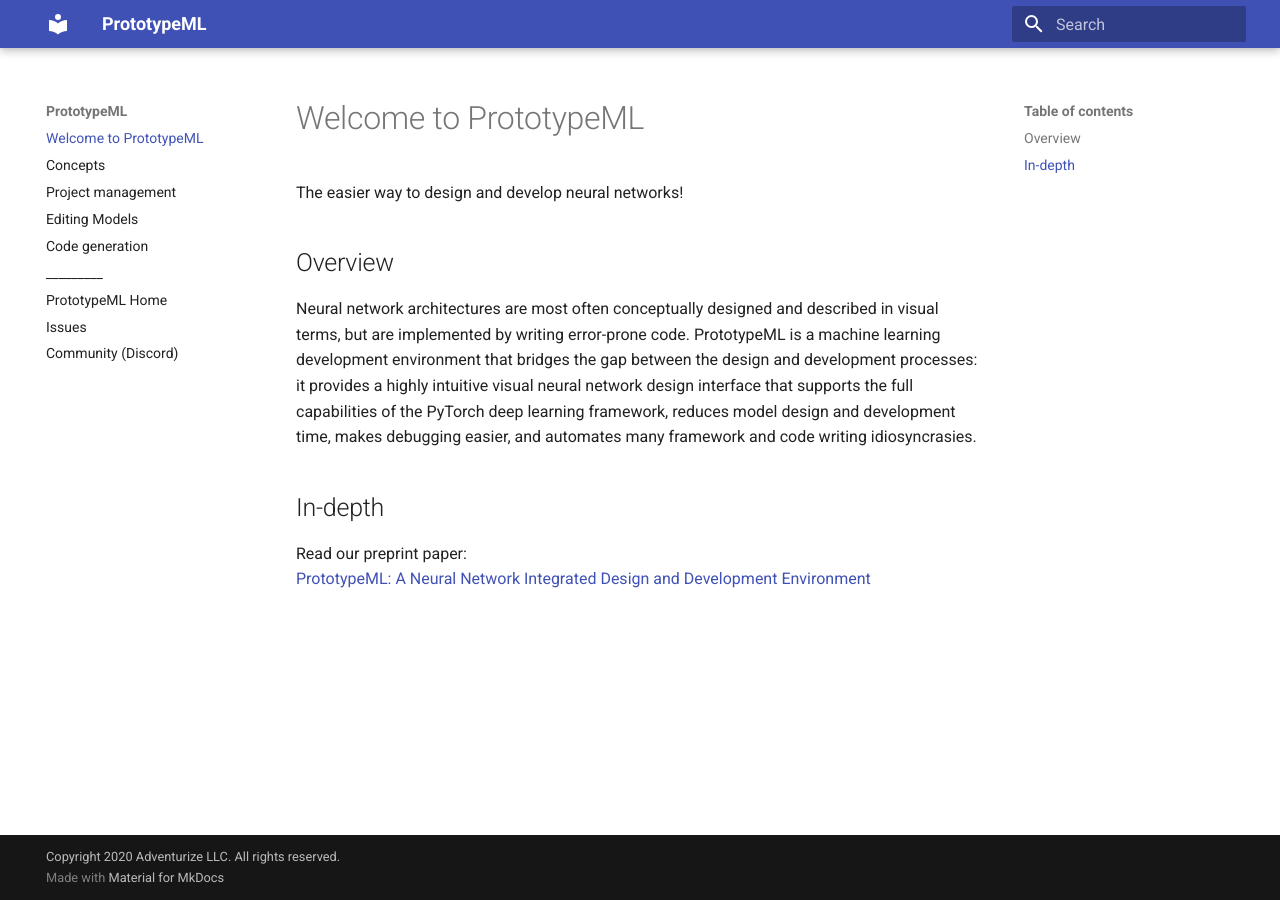
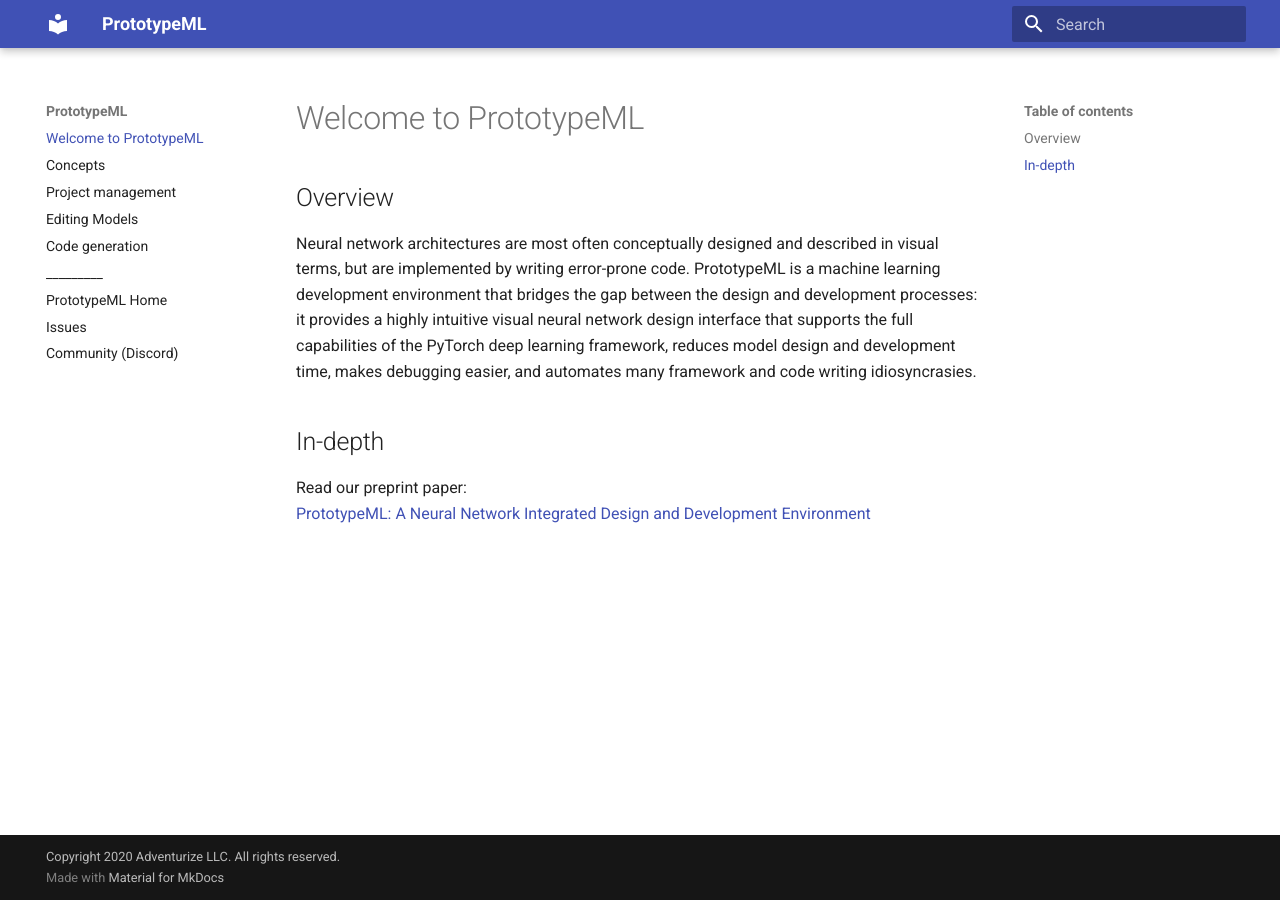
Before and after one commit to PrototypeML/PrototypeML, an MkDocs documentation site: the page built from docs/index.md, in a window 1280 px wide. Built offline with MkDocs 1.6.1 and Material for MkDocs 9.7.7, drawn with Linux system fonts in a browser that asks for light colours.

Commit message:
Remove line about 'the easier way to write neural netowrks' from the Welcome to PrototypeML page

```diff
--- a/docs/index.md
+++ b/docs/index.md
@@ -1,6 +1,4 @@
 # Welcome to PrototypeML
-
-The easier way to design and develop neural networks!
 
 ## Overview
 
```
